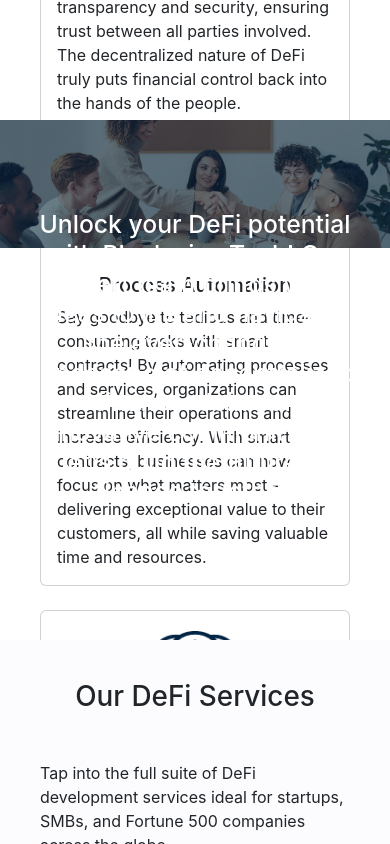
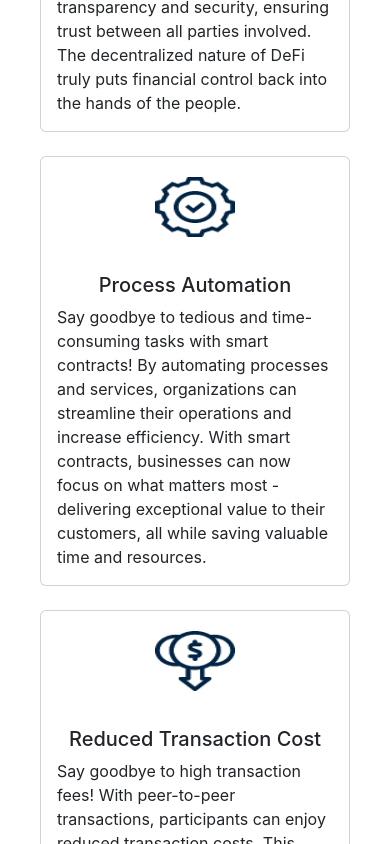
Before and after one commit to placeparks/Blockwise-tech, a React (Create React App) app: page /Defi in a window 390 px wide. Shown: the part 3740-4584 px from the top of the page. Built offline with nearby package versions, Linux system fonts and the light colour scheme.

Commit message:
Update Services.module.css

```diff
--- a/src/components/Defi/Services.module.css
+++ b/src/components/Defi/Services.module.css
@@ -36,3 +36,26 @@ top: 4380px;
 background: #FCFCFF;
 border-radius: 0px;
 }
+@media (max-width: 767px) {
+    .section1{
+
+        height: 1000px;
+    margin-top: 700%;
+        width: 100%;
+        height: fit-content;
+        color: rgb(3, 3, 3);
+    }
+    .section1 img{
+        width: 100%;
+        height: 210px;
+    }
+    .section1 h2{
+        width: 100%;
+        margin-top: 0%;
+        text-align: center;
+        font-size: 19px;
+    }
+    .section2{
+    margin-top: 3050px;
+      }
+}
```
